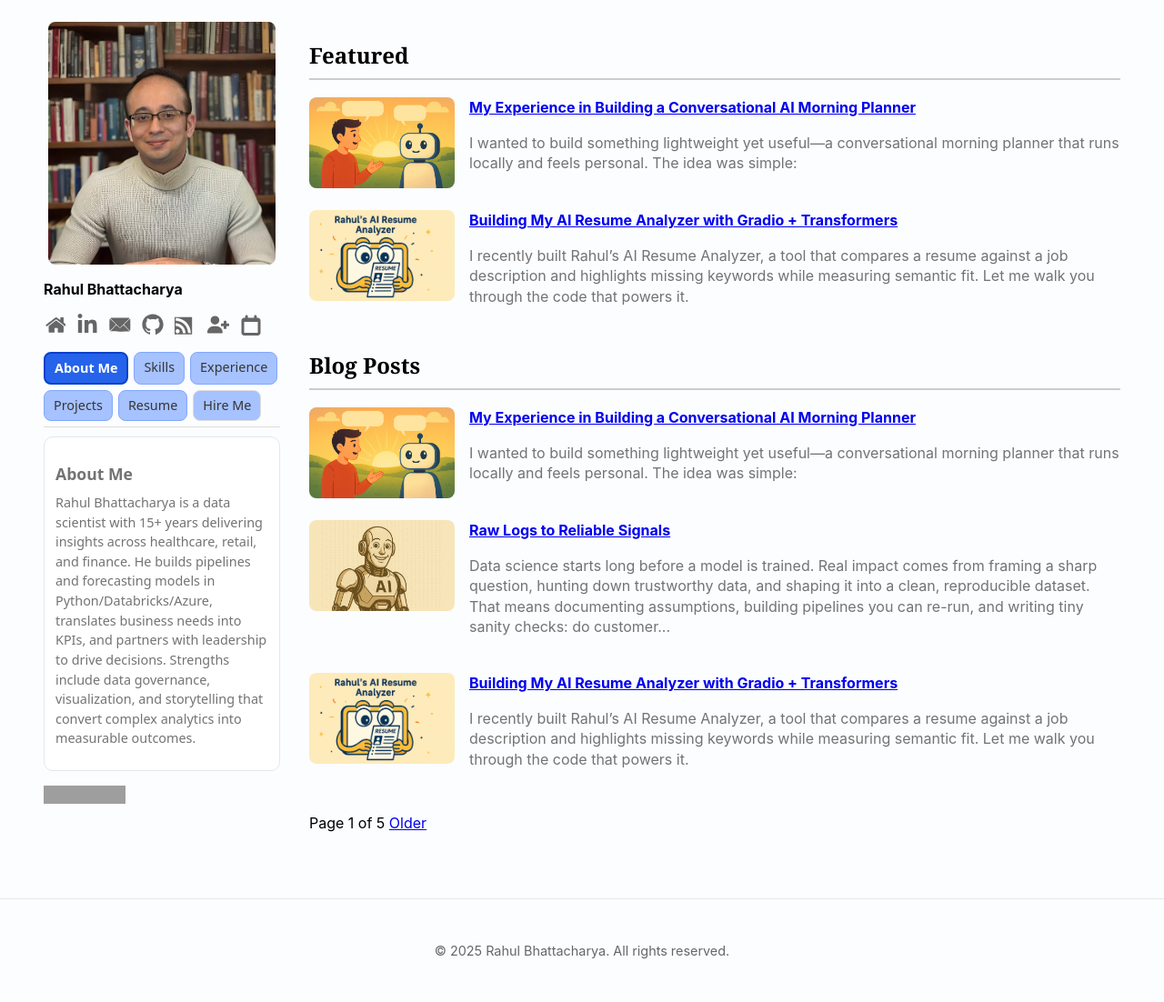
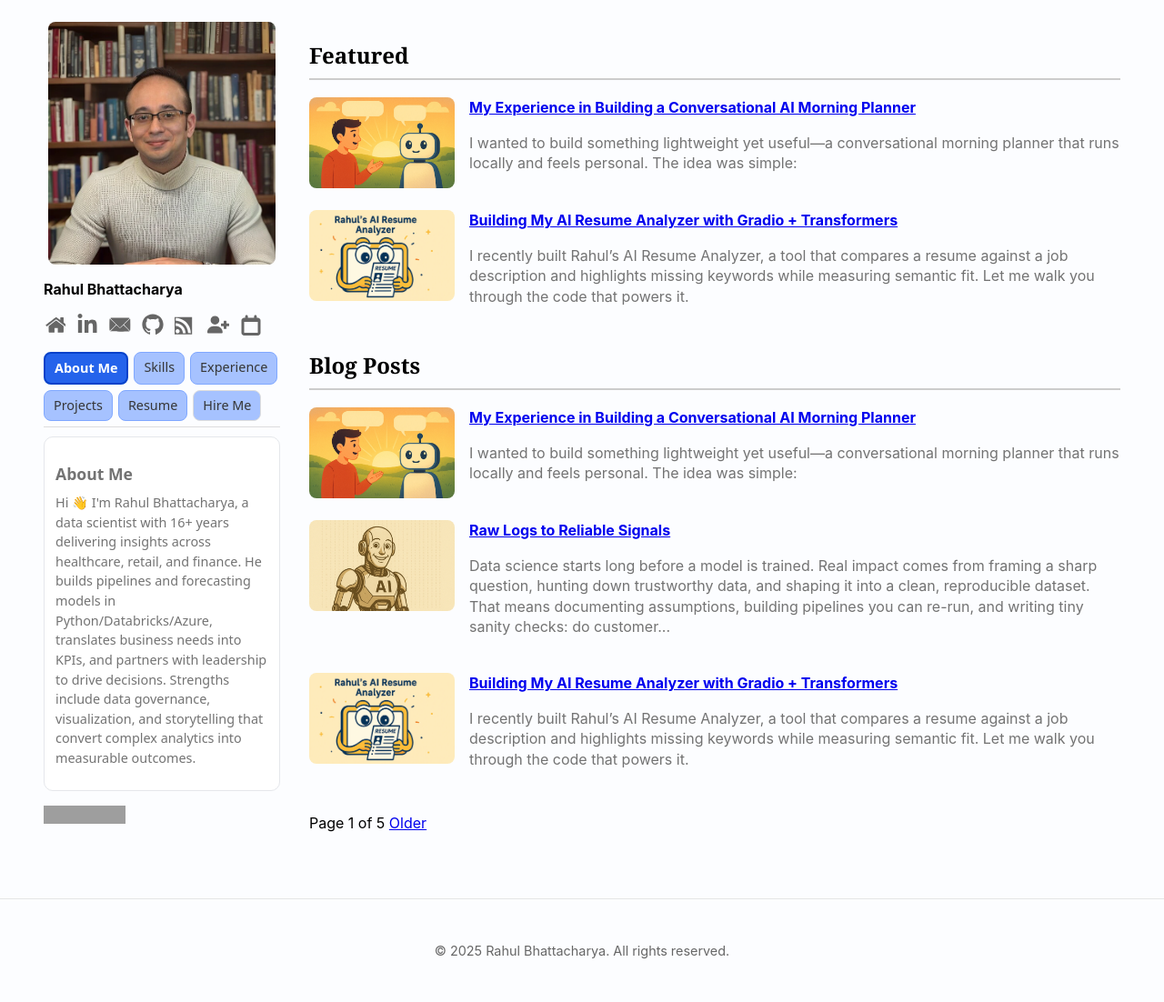
Before and after one commit to RahulBhattacharya1/RahulBhattacharya1.github.io, a Jekyll site: the page built from index.html, in a window 1280 px wide. Shown: the whole page at 91% size. Built offline with Jekyll 4.4.1, drawn with Linux system fonts in a browser that asks for light colours; the list of posts is cut into pages by our own code; grey boxes are pictures that could not be loaded.

Commit message:
Update default.html

```diff
--- a/_layouts/default.html
+++ b/_layouts/default.html
@@ -145,7 +145,7 @@ c0 86 3 159 6 162 8 9 118 -2 226 -22z m104 -715 c43 -18 102 -72 124 -114 84
   <div class="tab-content">
     <div class="tab-panel active" id="about">
       <h2>About Me</h2>
-      <p>Rahul Bhattacharya is a data scientist with 15+ years delivering insights across healthcare, retail, and finance. He builds pipelines and forecasting models in Python/Databricks/Azure, translates business needs into KPIs, and partners with leadership to drive decisions. Strengths include data governance, visualization, and storytelling that convert complex analytics into measurable outcomes.</p>
+      <p>Hi 👋 I'm Rahul Bhattacharya, a data scientist with 16+ years delivering insights across healthcare, retail, and finance. He builds pipelines and forecasting models in Python/Databricks/Azure, translates business needs into KPIs, and partners with leadership to drive decisions. Strengths include data governance, visualization, and storytelling that convert complex analytics into measurable outcomes.</p>
     </div>
 
     <div class="tab-panel" id="skills">
```
